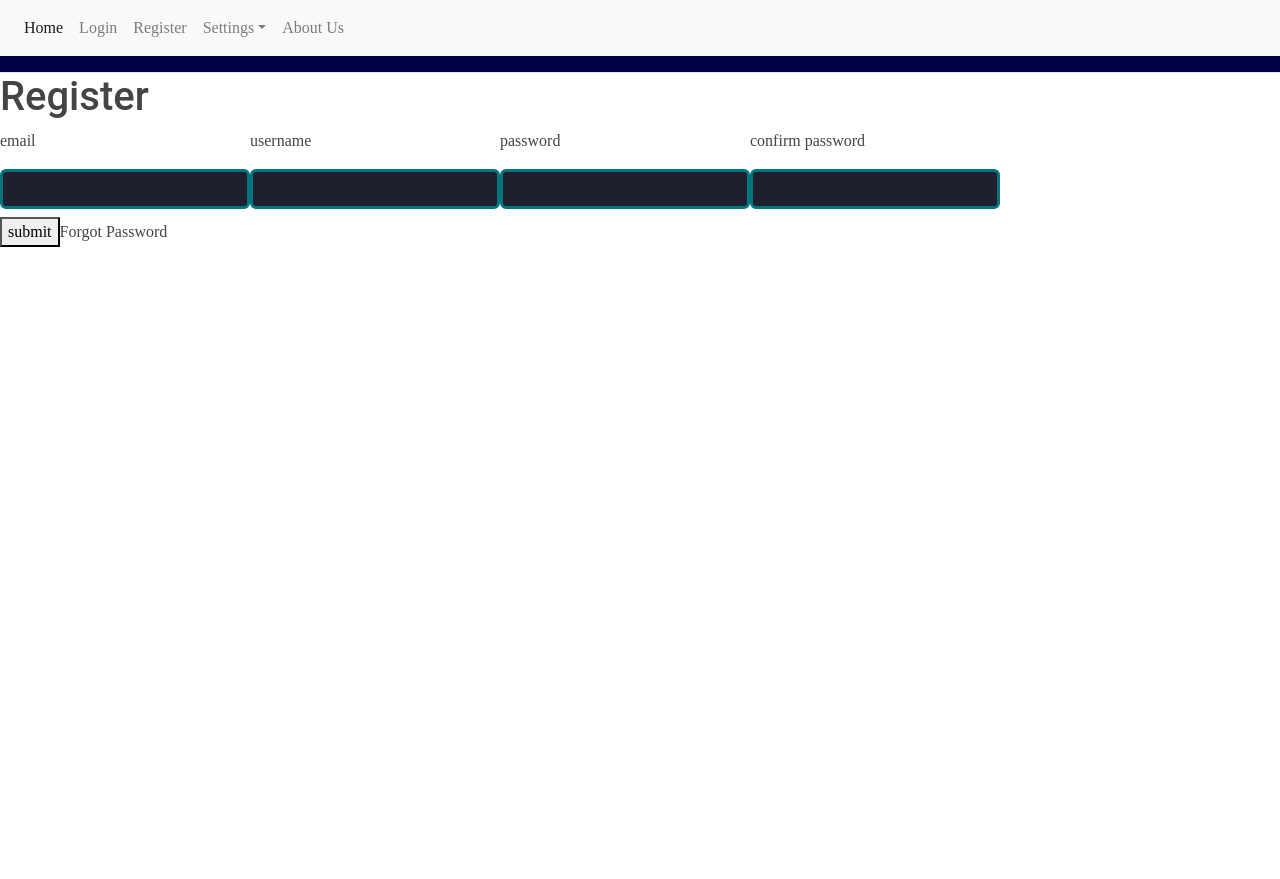
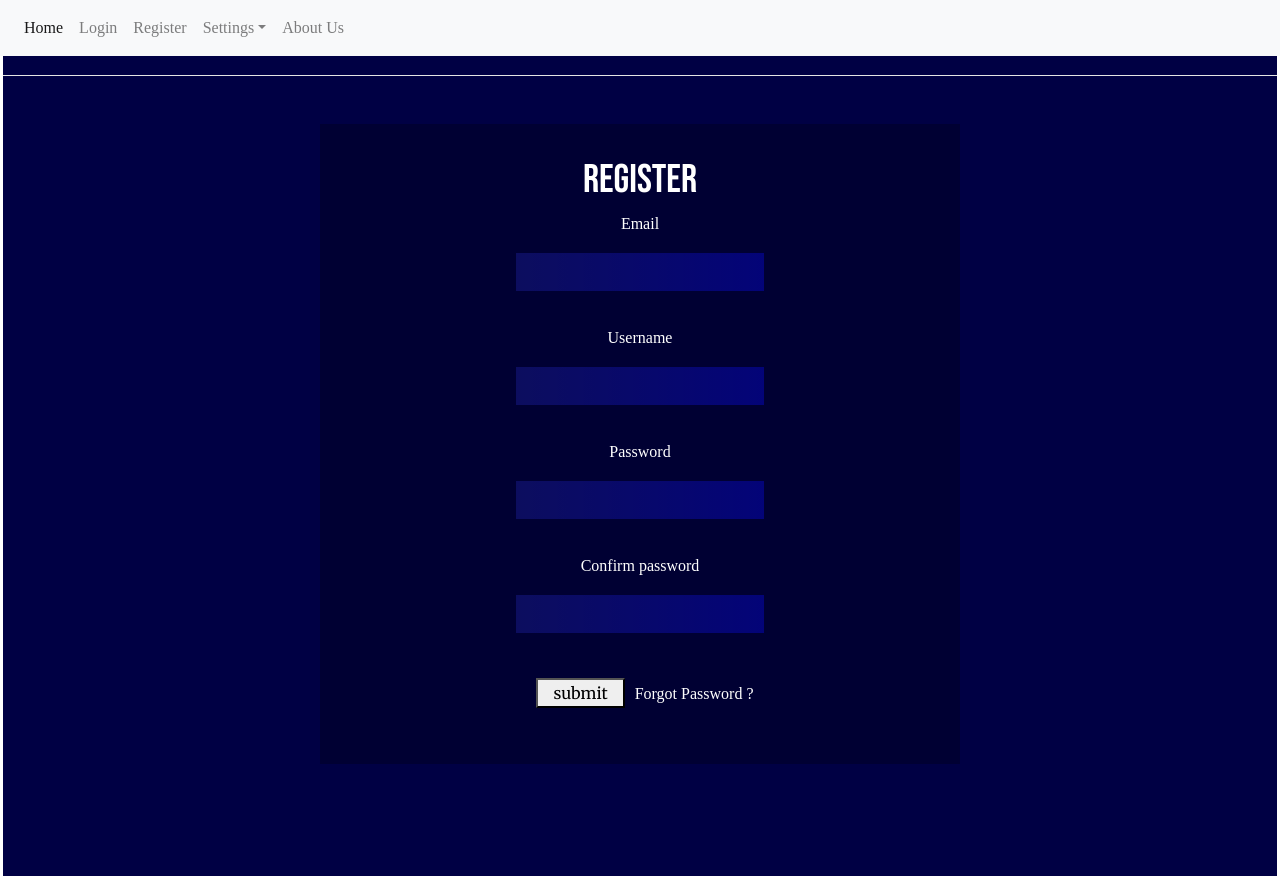
Before and after one commit to sanskar-p/Sem4-SE-Project, a React (Create React App) app in the folder client/: page /register in a window 1280 px wide. Before the commit the page ends 800 px from the top, so only its background shows below. Built offline with nearby package versions, Linux system fonts and the light colour scheme; no server answers; the HTML template or start-up script is replaced by a standard one.

Commit message:
changed register and cooler details design

```diff
--- a/client/src/components/CoolerPage.js
+++ b/client/src/components/CoolerPage.js
@@ -31,13 +31,17 @@ export default function CoolerPage() {
     }, [])
 
     return(
-        <div>
-            <h1>Cooler {cooler.coolerName}</h1>
+        <div  style={{'minHeight': '100vh','backgroundColor': '#004', 'color': 'white','display': 'flex', 'flexDirection': 'column','alignItems': 'center', 'paddingTop': '1rem'}}>
+
+           <div class= "tile">
+           <h1>Cooler {cooler.coolerName}</h1>
             {/* <p>name: {cooler.coolerName}</p> */}
-            <p>location: {cooler.location}</p>
-            <p>current pH: {cooler.currentpH}</p>
-            <p>highest pH: {cooler.highestpH}</p>
-            <p>description: very nice cooler</p>
+            <br></br>
+            <p>Location: {cooler.location}</p>
+            <p>Current pH: {cooler.currentpH}</p>
+            <p>Highest pH: {cooler.highestpH}</p>
+            <p>Description: very nice cooler</p>
+            </div>
         </div>
 
     )
--- /dev/null
+++ b/client/src/components/Register.css
@@ -0,0 +1,55 @@
+@import url('https://fonts.googleapis.com/css2?family=Merriweather&display=swap');
+@import url('https://fonts.googleapis.com/css2?family=Bebas+Neue&display=swap');
+
+body{
+  background-color: '#004';
+  font-family: 'Merriweather', serif;
+  border: 3px solid white;
+  width: 100%;
+  justify-content: space-evenly;
+  align-items: center;
+}
+.heading {
+    font-family: 'Bebas Neue', cursive;
+}
+
+.myinput{
+  display: block;
+  background-image:linear-gradient(to right, rgba(0,0,128,0.6), rgba(0,0,128,0.9));
+  /*background-color: white;*/
+  color: white;
+  /* display: inline-block; */
+  /* position: absolute; */
+    /* right: 300px; */
+    /* top :200px; */
+    border: 1px solid #000033;
+    width: 250px;
+    margin :10px;
+    height: 40px;
+    border-radius: 0px;
+}
+.button1{
+        margin :10px;
+        padding-right: 15px;
+        padding-left: 15px;
+        border-radius: 0px;
+        font-family: 'Merriweather', serif;
+        margin:'0.5rem';
+        color: 'black';
+        background-color: '#EEF'
+
+        /* border: 3px solid #007580; */
+}
+.button1:hover {
+    box-shadow: 0 12px 16px 0 rgba(128,128,128,0.24),0 17px 50px 0 rgba(128,128,128,0.19);
+  }
+
+  .tile
+  {
+      height:40rem;
+      width: 50vmax;
+      background-color: #000033;
+      text-align: center;
+      margin: 2rem;
+      padding : 2rem;
+  }
--- a/client/src/components/Register.js
+++ b/client/src/components/Register.js
@@ -3,6 +3,8 @@ import axios from 'axios';
 import SERVER_URL from '../utils/constants';
 import querystring from 'querystring';
 import { useHistory } from 'react-router';
+import { FormGroup } from 'react-bootstrap';
+import './Register.css'
 
 // axios.defaults.withCredentials = true;
 
@@ -40,30 +42,42 @@ export default function Register(){
     }
 
     return(
-        <div>
-            <h1>Register</h1>
+        <div style={{'minHeight': '100vh','backgroundColor': '#004', 'color': 'white','display': 'flex', 'flexDirection': 'column','alignItems': 'center', 'paddingTop': '1rem'}}>
+
+          <div class="tile">
+            <h1 class="heading">Register</h1>
             <form onSubmit = {handleSubmit}>
+                <FormGroup>
                 <label>
-                    <p>email</p>
-                    <input type="text" onChange = {event => setEmail(event.target.value)} />
+                    <p>Email</p>
+                    <input class="myinput" type="text" onChange = {event => setEmail(event.target.value)} />
                 </label>
+                </FormGroup>
+                <FormGroup>
                 <label>
-                    <p>username</p>
-                    <input type="text" onChange = {event => setUsername(event.target.value)} />
+                    <p>Username</p>
+                    <input class="myinput" type="text" onChange = {event => setUsername(event.target.value)} />
                 </label>
+                </FormGroup>
+                <FormGroup>
                 <label>
-                    <p>password</p>
-                    <input type="password" onChange = {event => setPassword(event.target.value)} />
+                    <p>Password</p>
+                    <input class="myinput" type="password" onChange = {event => setPassword(event.target.value)} />
                 </label>
+                </FormGroup>
+                <FormGroup>
                 <label>
-                    <p>confirm password</p>
-                    <input type="password2" onChange = {event => setPassword2(event.target.value)} />
+                    <p>Confirm password</p>
+                    <input class="myinput" type="password2" onChange = {event => setPassword2(event.target.value)} />
                 </label>
+                </FormGroup>
                 <div>
-                    <button type="submit">submit</button>
-                    <a>Forgot Password</a>
+                    <button class="button1" type="submit" >submit</button>
+                    <a>Forgot Password ?</a>
                 </div>
             </form>
+
+            </div>
         </div>
     )
 }
```
